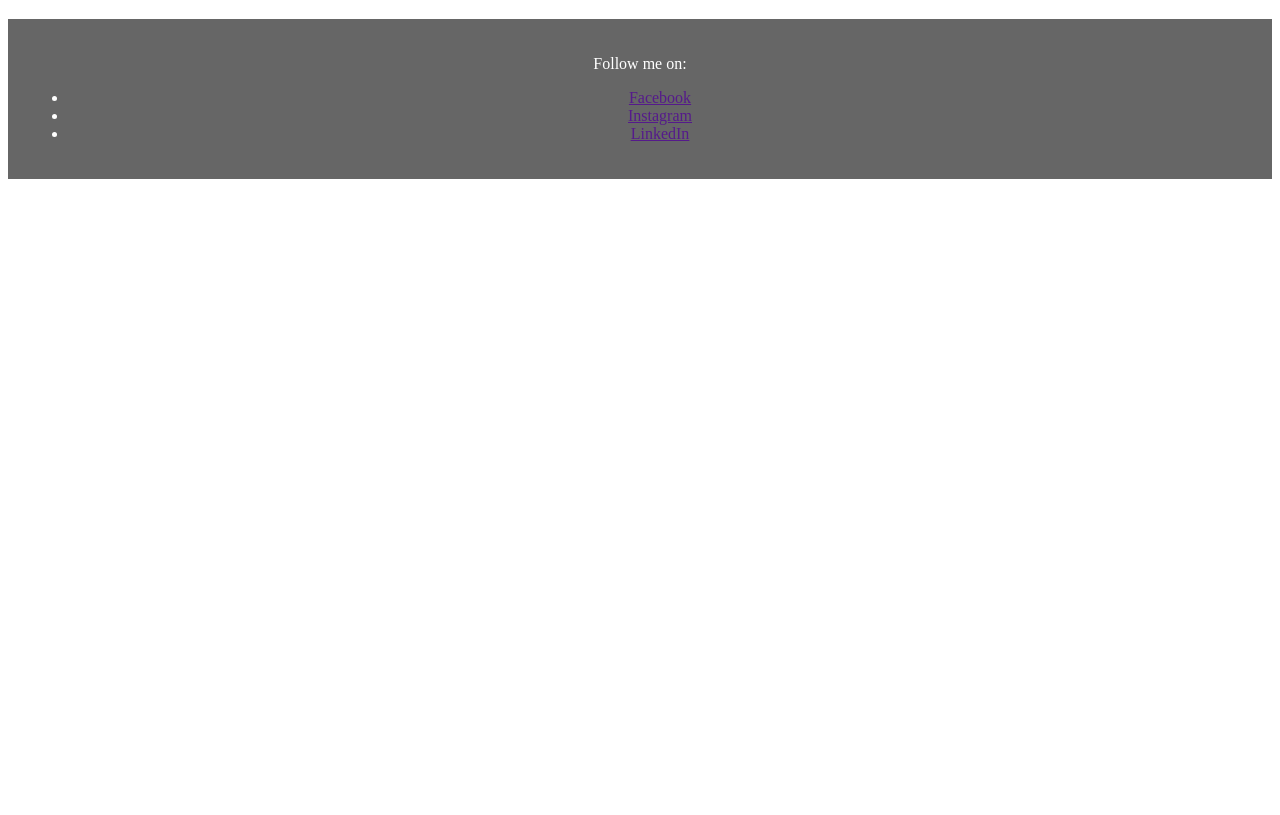
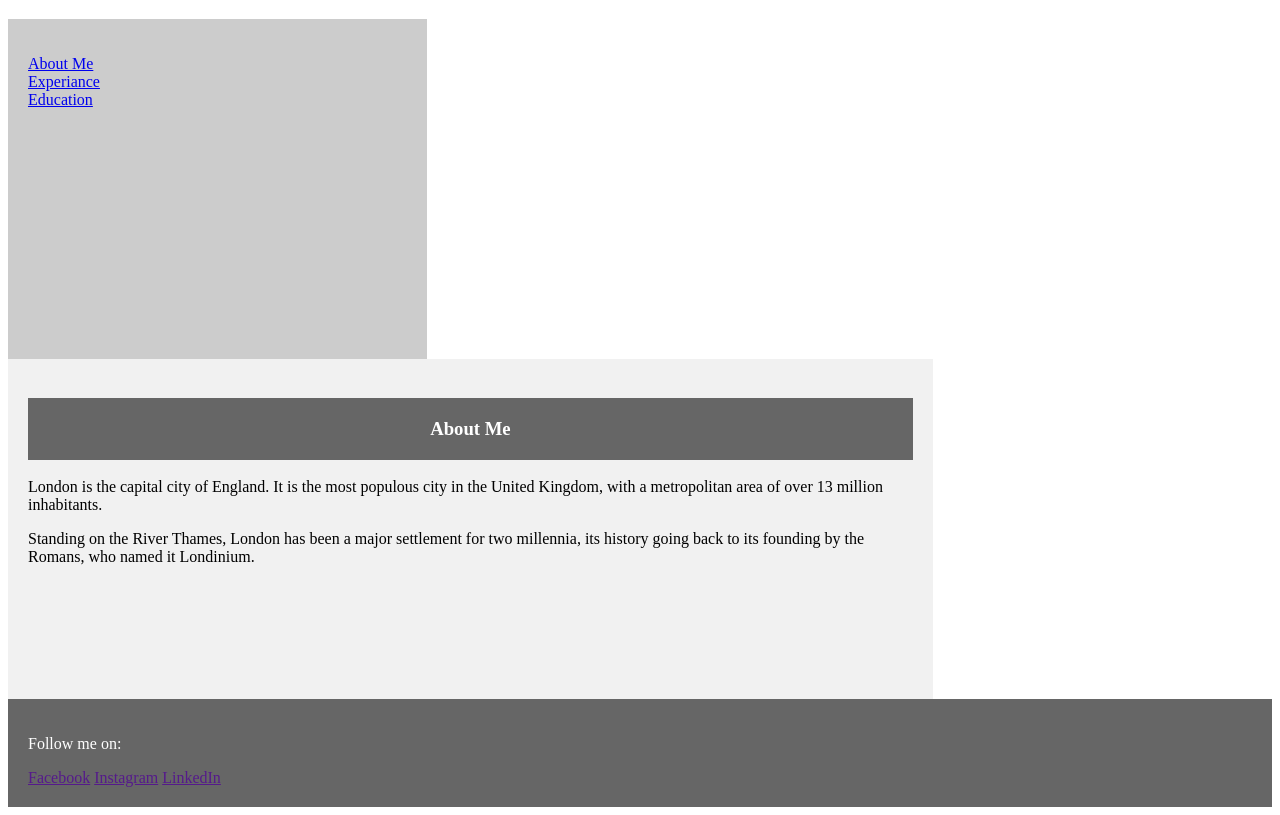
Before and after one commit to rupeshmoulit/Rupesh-Protfolio, a plain HTML site: page index.html in a window 1280 px wide. Shown: the part 101-916 px from the top of the page. Before the commit the page ends 800 px from the top, so only its background shows below. Drawn offline with Linux system fonts and the light colour scheme.

Commit message:
Feat : added

```diff
--- a/index.html
+++ b/index.html
@@ -1,38 +1,82 @@
 <!DOCTYPE html>
 <html lang="en">
+
 <head>
     <meta charset="UTF-8">
     <meta http-equiv="X-UA-Compatible" content="IE=edge">
     <meta name="viewport" content="width=device-width, initial-scale=1.0">
     <title>RUPESH-PORTFOLIO</title>
     <style>
-        h1
-        {
+        section::after {
+            content: "";
+            display: table;
+            clear: both;
+        }
+
+        h1 {
             background-color: #666;
-            color:white;
+            color: white;
             text-align: center;
             padding: 20px;
         }
-        footer
-        {
+
+        footer {
             background-color: #666;
-            color:white;
-            text-align: center;
+            color: white;
             padding: 20px;
+            text-decoration: none;
+        }
+
+        article {
+            float: left;
+            padding: 20px;
+            width: 70%;
+            background-color: #f1f1f1;
+            height: 300px;
+        }
+
+        nav {
+            float: left;
+            width: 30%;
+            height: 300px;
+            background: #ccc;
+            padding: 20px;
+        }
+
+        nav ul {
+            list-style-type: none;
+            padding: 0;
         }
     </style>
 </head>
+
 <body>
     <h1>
         PASSIONATE ABOUT LEARNING NEW SKILL
     </h1>
+    <section>
+        <nav>
+            <ul>
+                <li><a href="#">About Me</a></li>
+                <li><a href="#">Experiance</a></li>
+                <li><a href="#">Education</a></li>
+            </ul>
+        </nav>
+
+        <article>
+            <h1>About Me</h1>
+            <p>London is the capital city of England. It is the most populous city in the United Kingdom, with a
+                metropolitan area of over 13 million inhabitants.</p>
+            <p>Standing on the River Thames, London has been a major settlement for two millennia, its history going
+                back to its founding by the Romans, who named it Londinium.</p>
+        </article>
+    </section>
     <footer>
         <p>Follow me on:</p>
-        <ul>
-            <li><a href="">Facebook</a></li>
-            <li><a href="">Instagram</a></li>
-            <li><a href="">LinkedIn</a></li>
-        </ul>
+        <a href="">Facebook</a>
+        <a href="">Instagram</a>
+        <a href="">LinkedIn</a>
     </footer>
 </body>
+
 </html>
```
